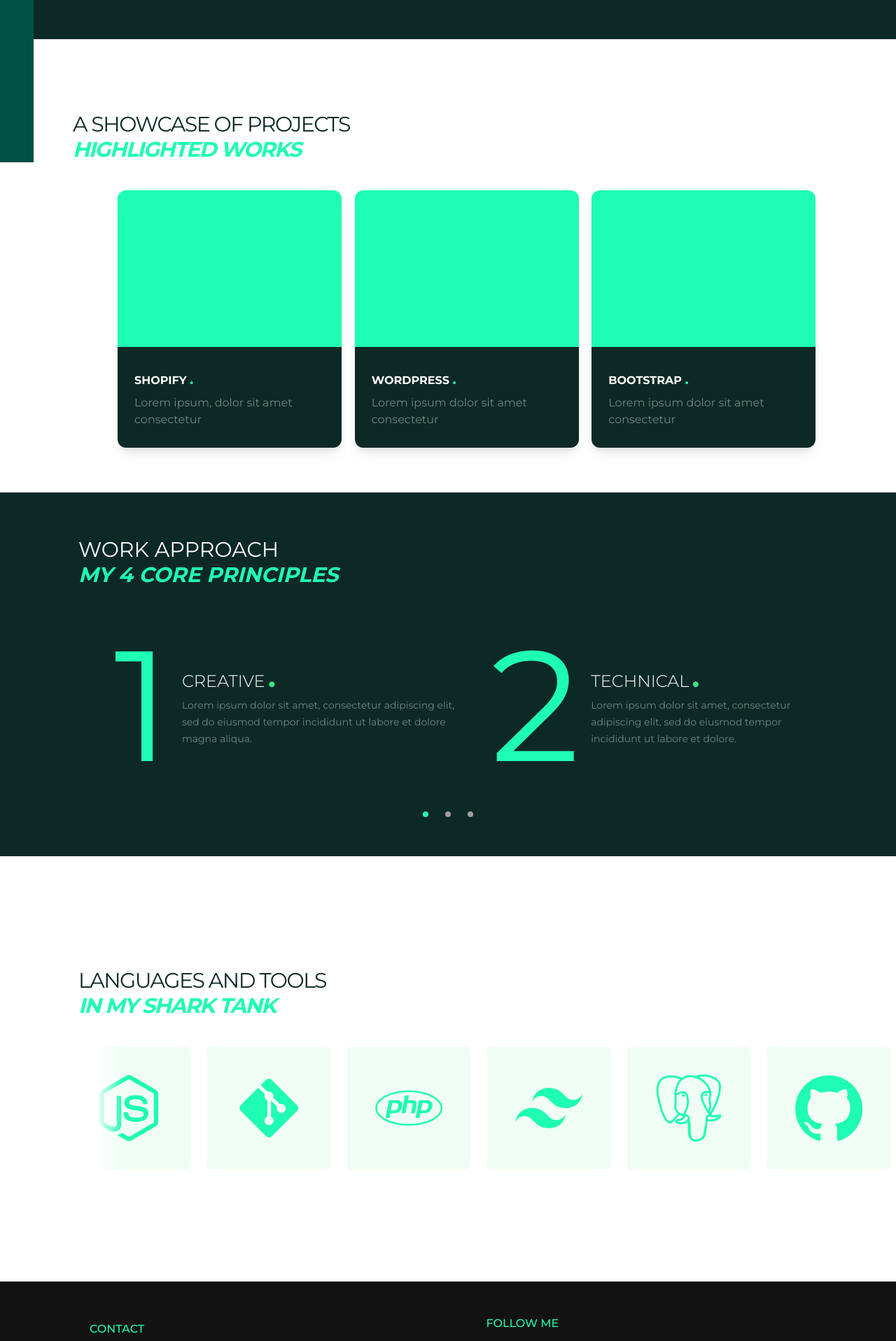
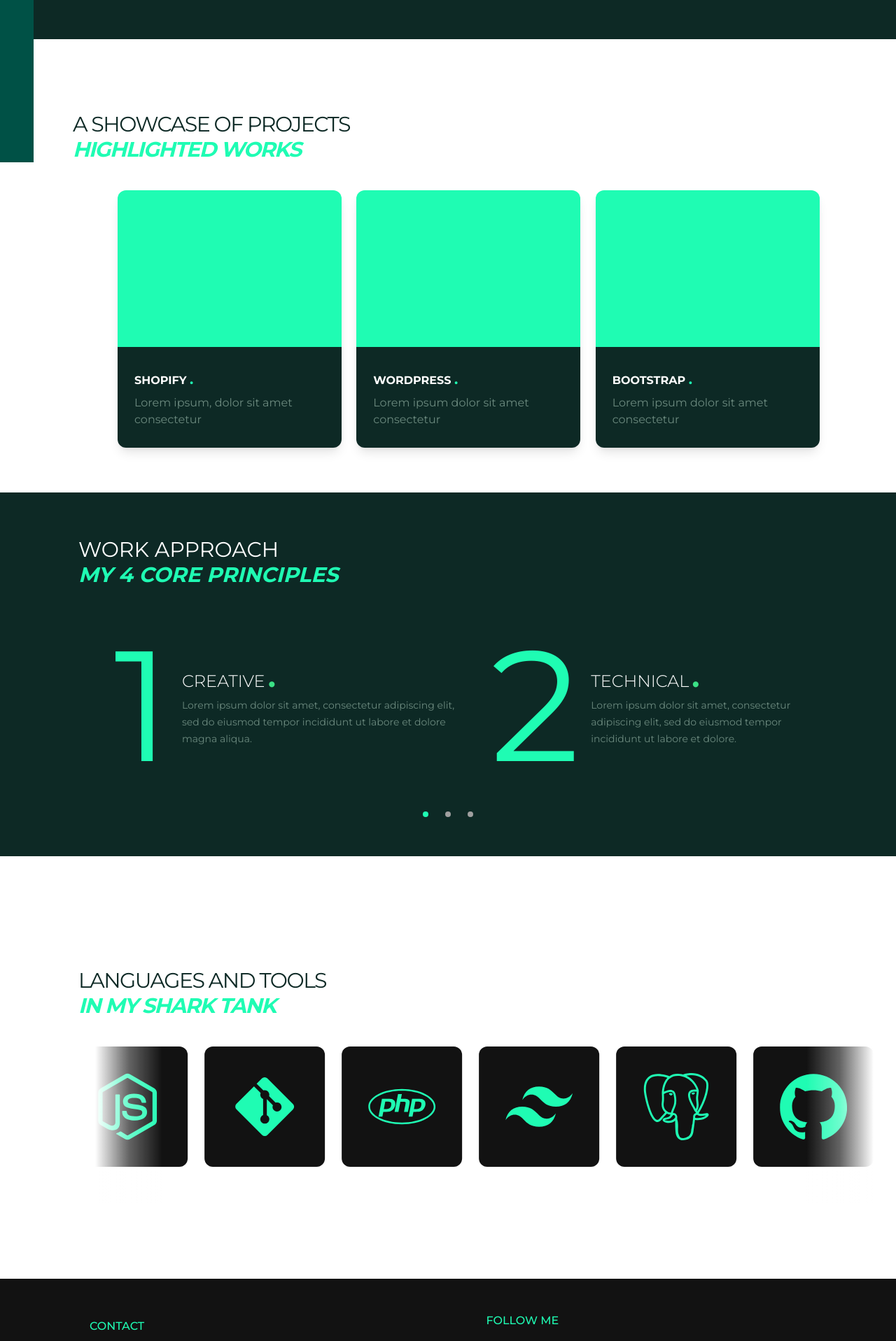
Before and after one commit to Aloushi755/portofolio-weshark, a Next.js app in the folder frontend/: page / in a window 1280 px wide. Shown: the part 568-2485 px from the top of the page at 70% size. Built offline with nearby package versions, Linux system fonts and the light colour scheme.

Commit message:
Made some styling adjustments on the skillslider

```diff
--- a/frontend/features/homepage/components/NewProject.jsx
+++ b/frontend/features/homepage/components/NewProject.jsx
@@ -12,7 +12,7 @@ export function NewProject() {
                 </h2>
             </div>
 
-            <div className='grid grid-cols-1 sm:grid-cols-2 lg:grid-cols-3 pl-10 lg:pl-10 md:pl-0 gap-12 md:gap-8 w-4/5 mx-auto'>
+            <div className='grid grid-cols-1 sm:grid-cols-2 lg:grid-cols-3 pl-10 lg:pl-10 md:pl-0 gap-12 md:gap-10 w-4/5 mx-auto'>
                 <NewProjectCase
                     title="Shopify"
                     description="Lorem ipsum, dolor sit amet consectetur"
--- a/frontend/features/homepage/components/SkillSlider.jsx
+++ b/frontend/features/homepage/components/SkillSlider.jsx
@@ -53,16 +53,17 @@ export function SkillSlider() {
                         Languages and Tools <br /> <span className="text-green_light font-bold italic">in My Shark Tank</span>
                     </h2>
                     <div className="relative w-full">
-                        <div className="absolute top-0 left-0 w-10 h-56 ml-6 bg-gradient-to-r from-white z-30 to-transparent pointer-events-none"></div>
-                        <Carousel setApi={setApi} className="w-full ml-6 z-20">
+                        <div className="absolute top-0 left-0 w-24 h-32 md:h-56 ml-6 bg-gradient-to-r from-white via-white/35 to-transparent z-30 pointer-events-none"></div>
+                        <div className="absolute top-0 right-0 w-24 h-32 md:h-56 bg-gradient-to-l from-white via-white/35 to-transparent z-30 pointer-events-none"></div>
+                        <Carousel setApi={setApi} className="ml-6 z-20">
                             <CarouselContent className="flex gap-4 md:gap-2">
                                 {Array.from({ length: 10 }).map((_, index) => (
                                     <CarouselItem
-                                        className="basis-1/2 sm:basis-1/3 md:basis-1/4 lg:basis-1/6 flex-shrink-0"
+                                        className="basis-1/3 sm:basis-1/3 md:basis-1/4 lg:basis-1/6 flex-shrink-0"
                                         key={index}
                                     >
-                                        <div className="flex rounded-md aspect-square bg-muted items-center justify-center p-4 md:p-6 bg-green-50">
-                                            <span className="text-8xl text-green_light md:text-6xl lg:text-8xl">
+                                        <div className="flex rounded-xl aspect-square bg-muted items-center justify-center p-4 md:p-6 bg-green_spotify">
+                                            <span className="text-6xl text-green_light md:text-6xl lg:text-8xl">
                                                 {icons[index]}
                                             </span>
                                         </div>
```
